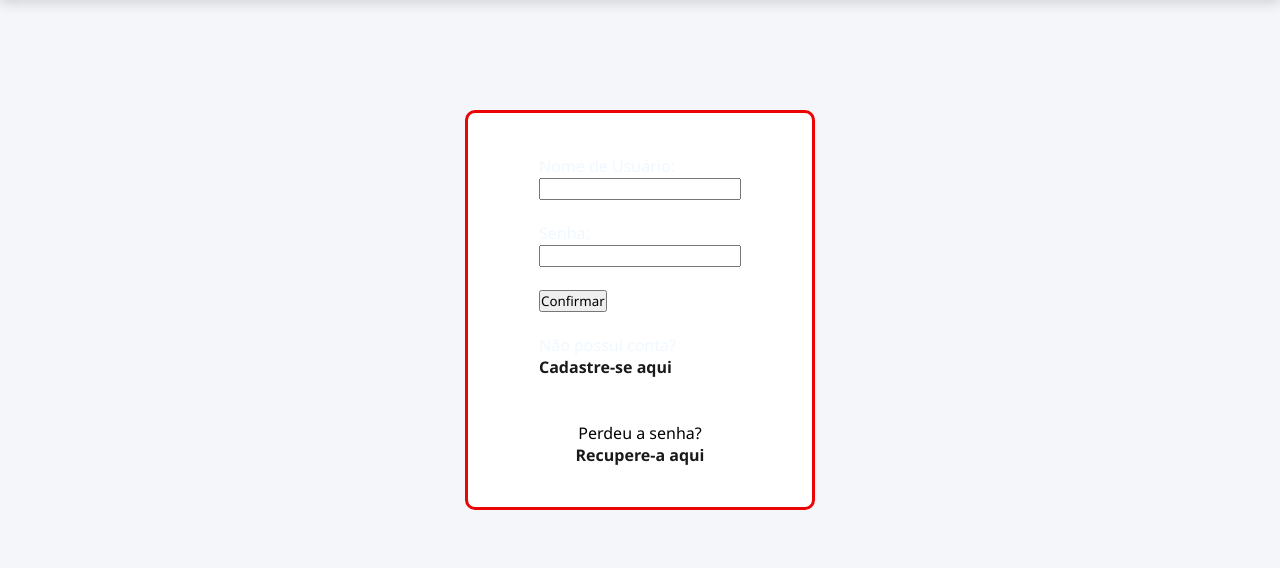
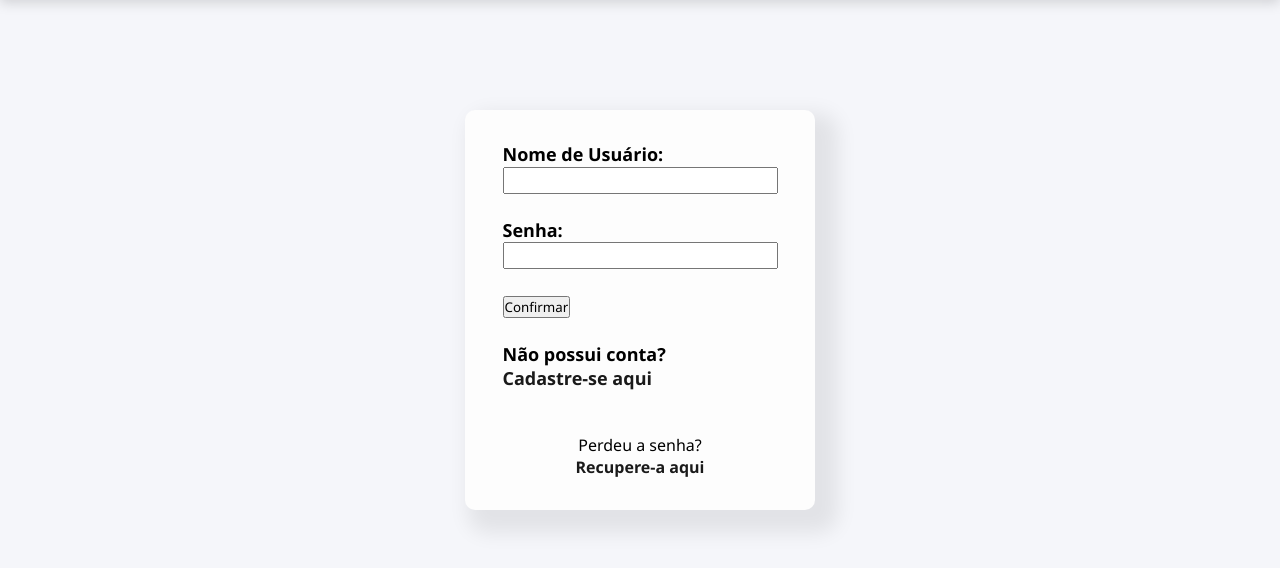
Before and after one commit to Felipe-Agaemi/site_showmotors, a PHP site: page / in a window 1280 px wide. Shown: the part 90-658 px from the top of the page. Run offline with PHP 8.4, Linux system fonts and the light colour scheme.

Commit message:
Refactor CSS styles for caixa and input elements
Updated styles for .caixa, .input_Style, and .Texto classes. Adjusted background color, padding, and added box-shadow.

```diff
--- a/estilizacao.css
+++ b/estilizacao.css
@@ -562,11 +562,12 @@ body {
     font-size: large;
 }
 
+/*index.php*/
 .caixa {
-    background-color: #fff;
-    border: 3.5px #eb0404 solid;
+    background-color: #fdfdfd;
     border-radius: 10px;
-    padding: 10px;
+    padding: 50px 0px;
+    box-shadow: 13px 13px 20px 10px rgba(0,0,0,.08);
 
     position: absolute;
     top: 50%;
@@ -581,6 +582,15 @@ body {
     width: 350px;
     height: 400px;
 }
+.input_Style{
+    width: 275px;
+    height: 27px;
+}
+.Texto{
+    font-size: large;
+    font-weight: bold;
+}
+/*---------*/
 
 .caixa2 {
     padding-top: 10px;
@@ -594,11 +604,6 @@ body {
     margin-right: 1vh;
     color: aliceblue;
 }
-
-.Texto {
-    color: aliceblue;
-}
-
 .Texto02 {
     color: rgb(26, 26, 26);
     text-decoration: none;
```
